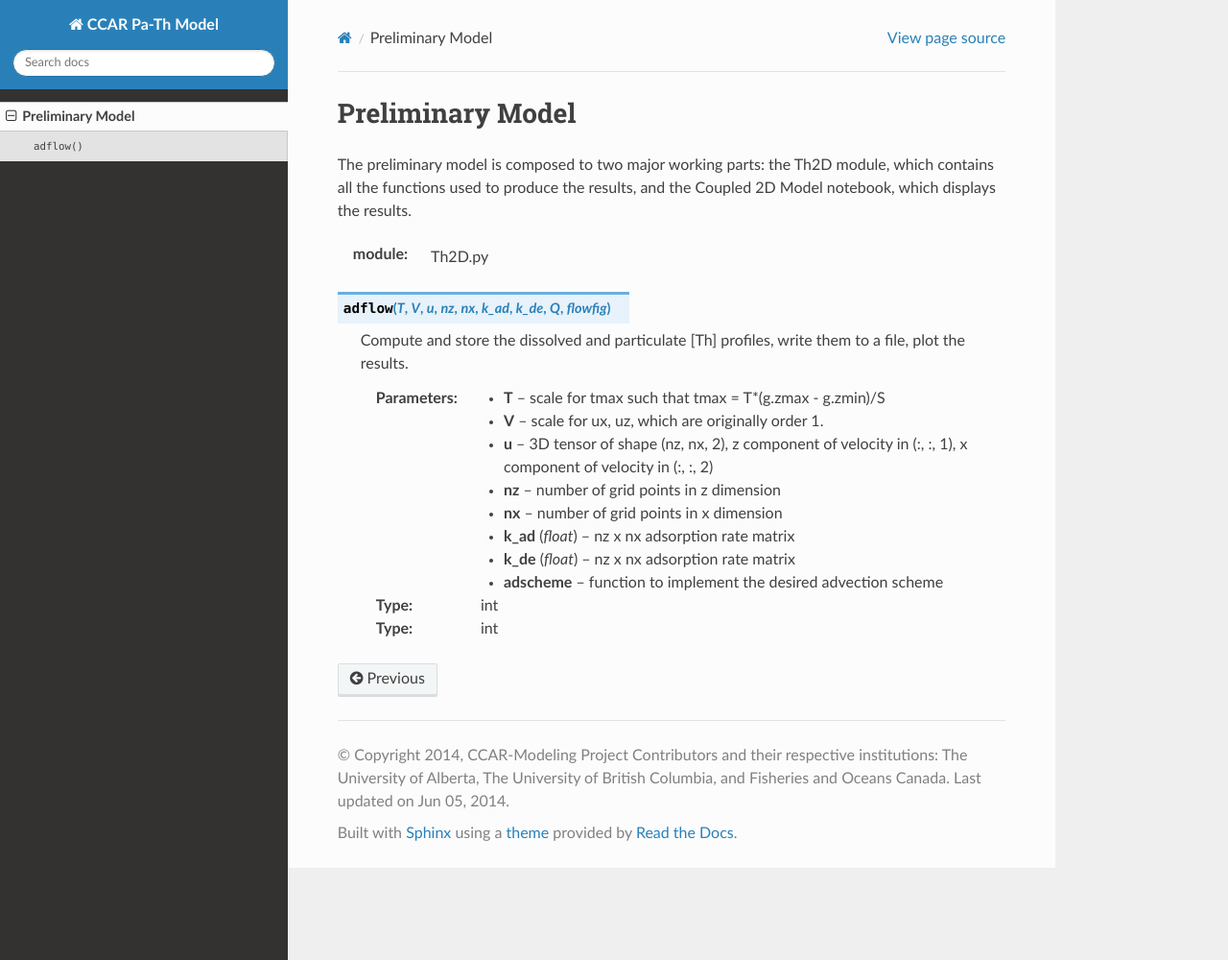
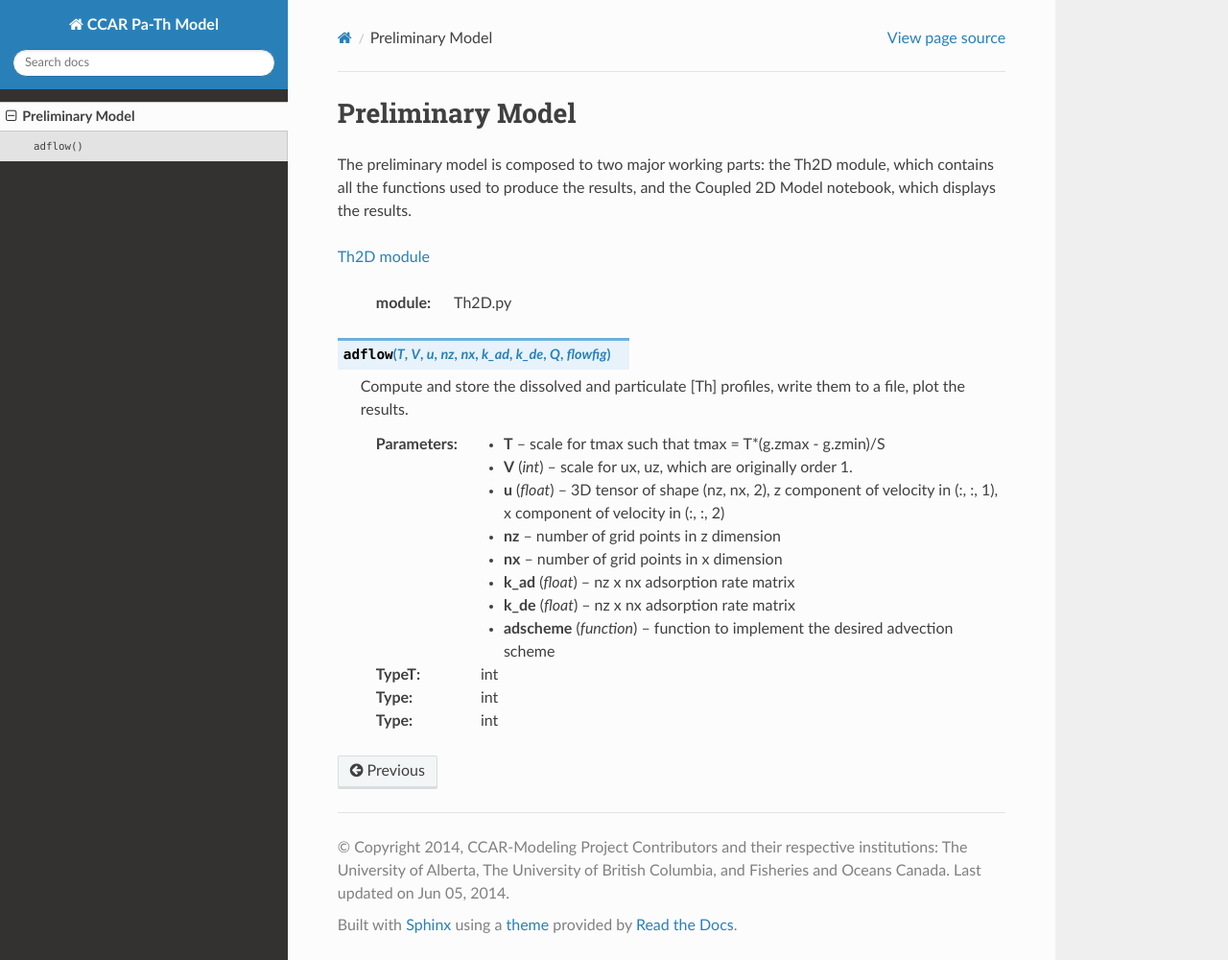
Before and after one commit to UBC-MOAD/pa-th-simple, a Sphinx documentation site: the page built from docs/prelim-model.rst, in a window 1280 px wide and 1000 px high. Shown: the whole window at 96% size. Built offline with Sphinx 7.4.7 and the Read the Docs theme 2.0.0, drawn with Linux system fonts in a browser that asks for light colours.

Commit message:
updated doc.

```diff
--- a/docs/prelim-model.rst
+++ b/docs/prelim-model.rst
@@ -4,7 +4,10 @@
 
 The preliminary model is composed to two major working parts: the Th2D module, which contains all the functions used to produce the results, and the Coupled 2D Model notebook, which displays the results.
 
-:module: Th2D.py
+`Th2D module <http://ccar-modeling-pa-th.readthedocs.org/en/latest/prelim-model/Th2Dmodule/.html>`_
+
+
+	:module: Th2D.py
 
 .. function:: adflow(T, V, u, nz, nx, k_ad, k_de, Q, flowfig)
 
@@ -12,10 +15,13 @@
 	write them to a file, plot the results.
 
 	:arg T: scale for tmax such that tmax = T*(g.zmax - g.zmin)/S
+	:typeT: int
 
 	:arg V: scale for ux, uz, which are originally order 1.
+	:type V: int
 
 	:arg u: 3D tensor of shape (nz, nx, 2), z component of velocity in (:, :, 1), x component of velocity in (:, :, 2)
+	:type u: float
 
 	:arg nz: number of grid points in z dimension
 	:type: int
@@ -30,3 +36,4 @@
 	:type k_de: float
 
 	:arg adscheme: function to implement the desired advection scheme
+	:type adscheme: function
```
